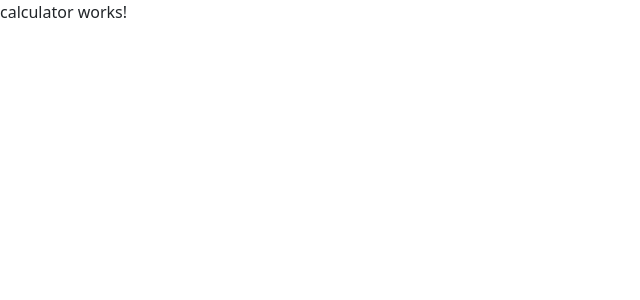
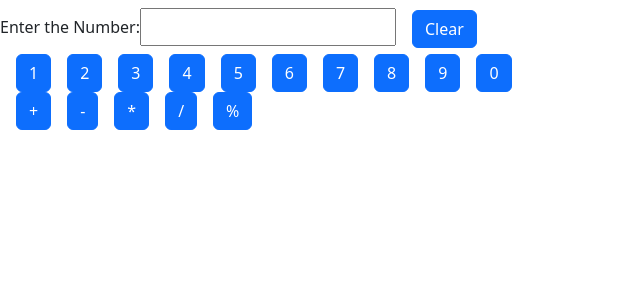
Before and after one commit to SriKavyaVanama/applications, an Angular app: page /calculator in a window 1280 px wide. Shown: the top 300 px of the page, without its empty margins (0-640 px from the left). Built offline with nearby package versions, Linux system fonts and the light colour scheme.

Commit message:
created calculator

```diff
--- a/src/app/home/calculator/calculator.component.html
+++ b/src/app/home/calculator/calculator.component.html
@@ -1 +1,48 @@
-<p>calculator works!</p>
+<div>
+  <form [formGroup]="calculatorForm">
+    <div>
+      <label for="numberEntered">Enter the Number: </label>
+      <input type="text" class="number-input" formControlName="input" />
+      <button
+        type="button"
+        class="btn btn-primary btn-submit"
+        (click)="onClear()"
+      >
+        Clear
+      </button>
+    </div>
+    <div>
+      <button
+        type="button"
+        class="btn btn-primary btn-submit"
+        *ngFor="let numbers of numberList"
+        (click)="setInputNumber(numbers)"
+      >
+        {{ numbers }}
+      </button>
+    </div>
+    <div>
+      <button
+        type="button"
+        class="btn btn-primary btn-submit"
+        *ngFor="let operators of operatorList"
+        (click)="setInputNumber(operators)"
+      >
+        {{ operators }}
+      </button>
+    </div>
+    <div>
+      <button
+        type="button"
+        class="btn btn-primary btn-submit"
+        (click)="onSubmit()"
+        *ngIf="inputEntered"
+      >
+        =
+      </button>
+    </div>
+    <div *ngIf="displayResult">
+      <p>Result is: {{ result }}</p>
+    </div>
+  </form>
+</div>
--- a/src/app/home/calculator/calculator.component.ts
+++ b/src/app/home/calculator/calculator.component.ts
@@ -1,10 +1,56 @@
 import { Component } from '@angular/core';
+import {
+  AbstractControl,
+  FormBuilder,
+  FormControl,
+  FormGroup,
+  Validators,
+} from '@angular/forms';
 
 @Component({
   selector: 'app-calculator',
   templateUrl: './calculator.component.html',
-  styleUrls: ['./calculator.component.scss']
+  styleUrls: ['./calculator.component.scss'],
 })
 export class CalculatorComponent {
+  calculatorForm: FormGroup<{ input: FormControl<string | null> }>;
+  displayResult: boolean = false;
+  numberList: number[] = [1, 2, 3, 4, 5, 6, 7, 8, 9, 0];
+  operatorList: string[] = ['+', '-', '*', '/', '%'];
+  result: number = 0;
+  inputEntered: boolean = false;
 
+  constructor(private formBuilder: FormBuilder) {
+    this.calculatorForm = this.formBuilder.group({
+      input: [''],
+    });
+  }
+
+  ngOnInit(): void {
+    this.calculatorForm.valueChanges.subscribe(
+      (formValues: Partial<{ input: string | null }>) => {
+        this.inputEntered = !!this.userInput?.value?.length;
+        this.displayResult = false;
+      }
+    );
+  }
+
+  get userInput(): AbstractControl<string | null, string | null> | null {
+    return this.calculatorForm.get('input');
+  }
+
+  setInputNumber(buttonValue: number | string): void {
+    const inputValue: string = (this.userInput?.value as string) + buttonValue;
+    this.userInput?.setValue(inputValue as string);
+  }
+
+  onClear(): void {
+    this.userInput?.setValue('');
+    this.displayResult = false;
+  }
+
+  onSubmit(): void {
+    this.result = eval(this.userInput?.value as string);
+    this.displayResult = true;
+  }
 }
--- a/src/assets/styles/common.scss
+++ b/src/assets/styles/common.scss
@@ -2,3 +2,12 @@
     text-align: center;
     padding: 20px;
 }
+
+.btn-submit{
+    margin-left: 16px;
+}
+.number-input {
+    width: 20%;
+    padding: 5px;
+    margin: 8px 0;
+  }
```
